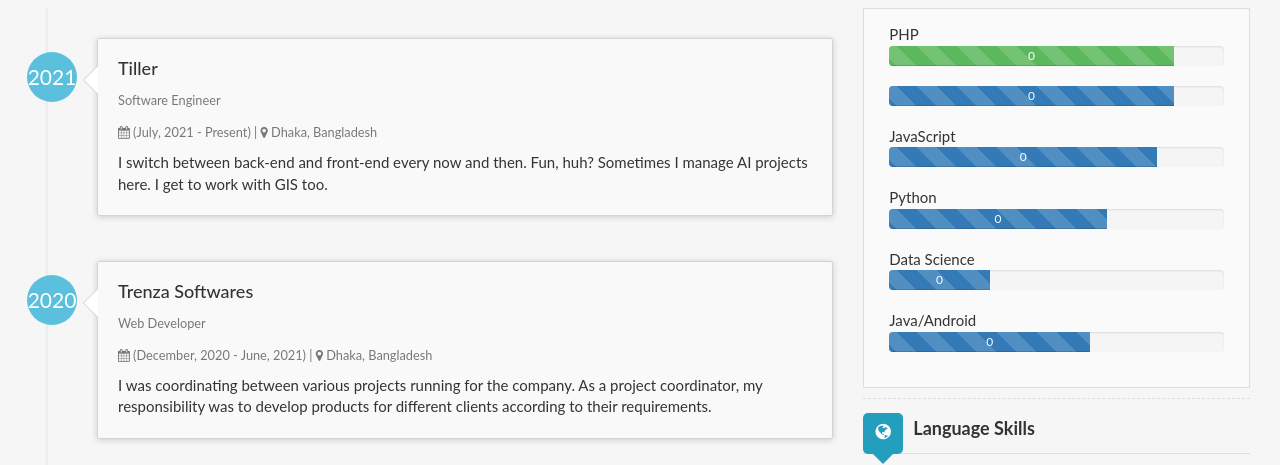
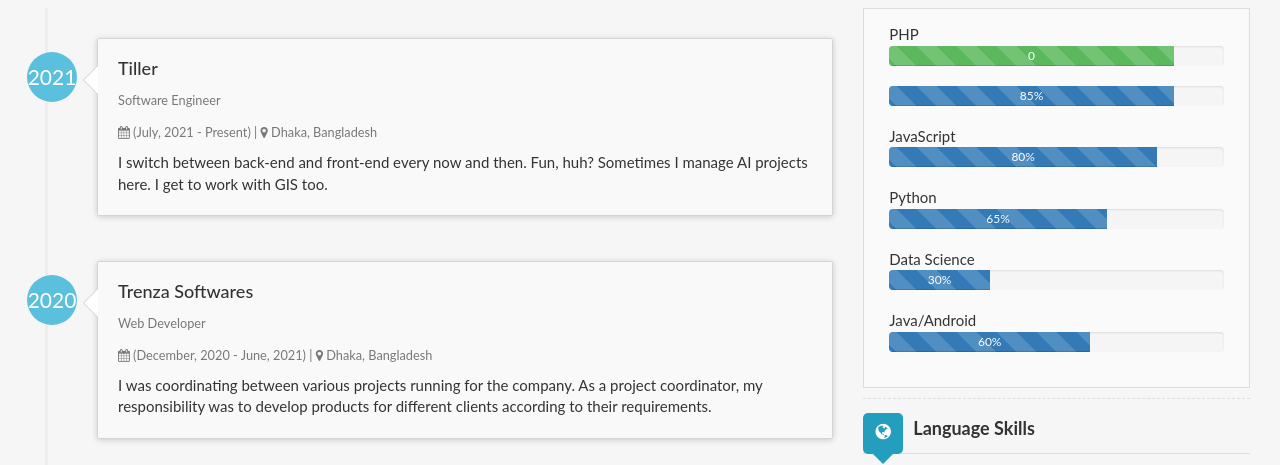
Before and after one commit to Shounok/Shounok.github.io, a Jekyll site: the page built from index.html, in a window 1280 px wide. Shown: the part 254-719 px from the top of the page. Built offline with Jekyll 4.4.1, drawn with Linux system fonts in a browser that asks for light colours; nearby versions of some CDN libraries.

Commit message:
Update index.html

```diff
--- a/index.html
+++ b/index.html
@@ -259,7 +259,7 @@
                 style="width: {{ programmingSkill.percentage }}"
                 data-initial-values: 0
                 data-values="{{ programmingSkill.percentage }}"
-              >0</div>
+              >{{ programmingSkill.percentage }}</div>
                 <!-- <span>{{ programmingSkill.percentage }} </span>
               </div> -->
             </div>
```
